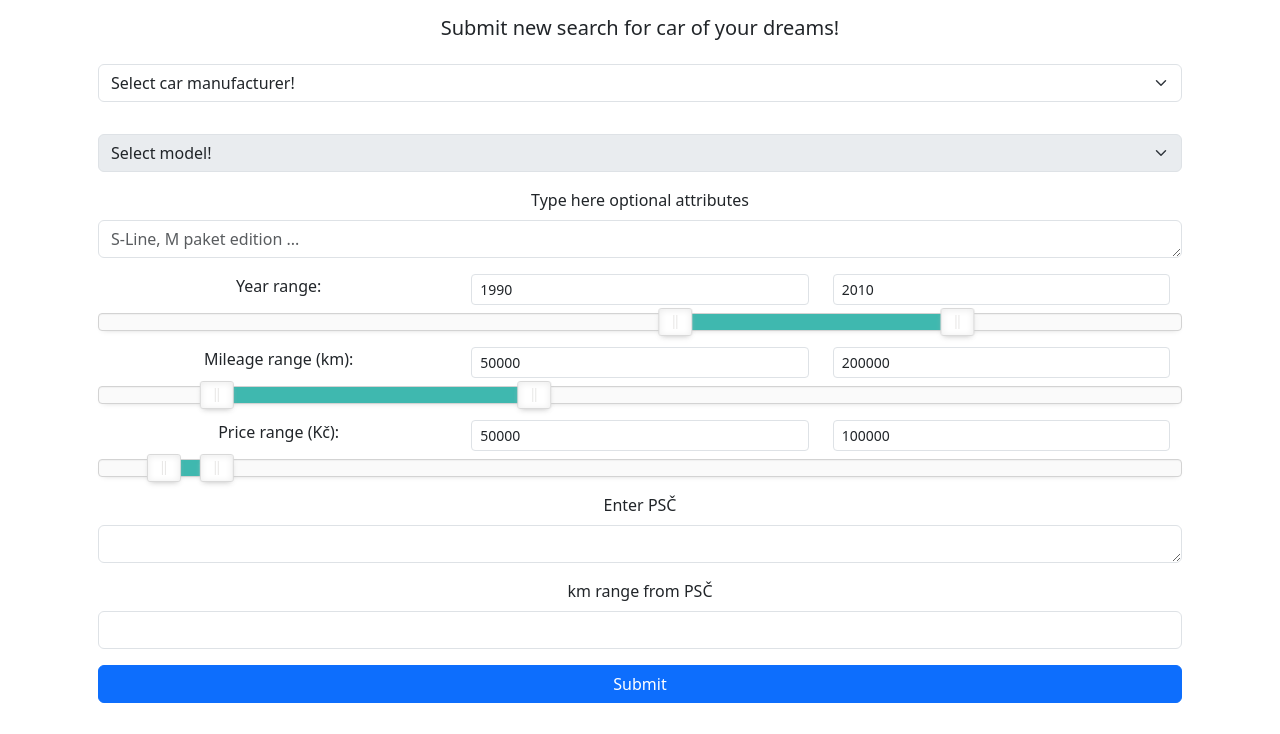
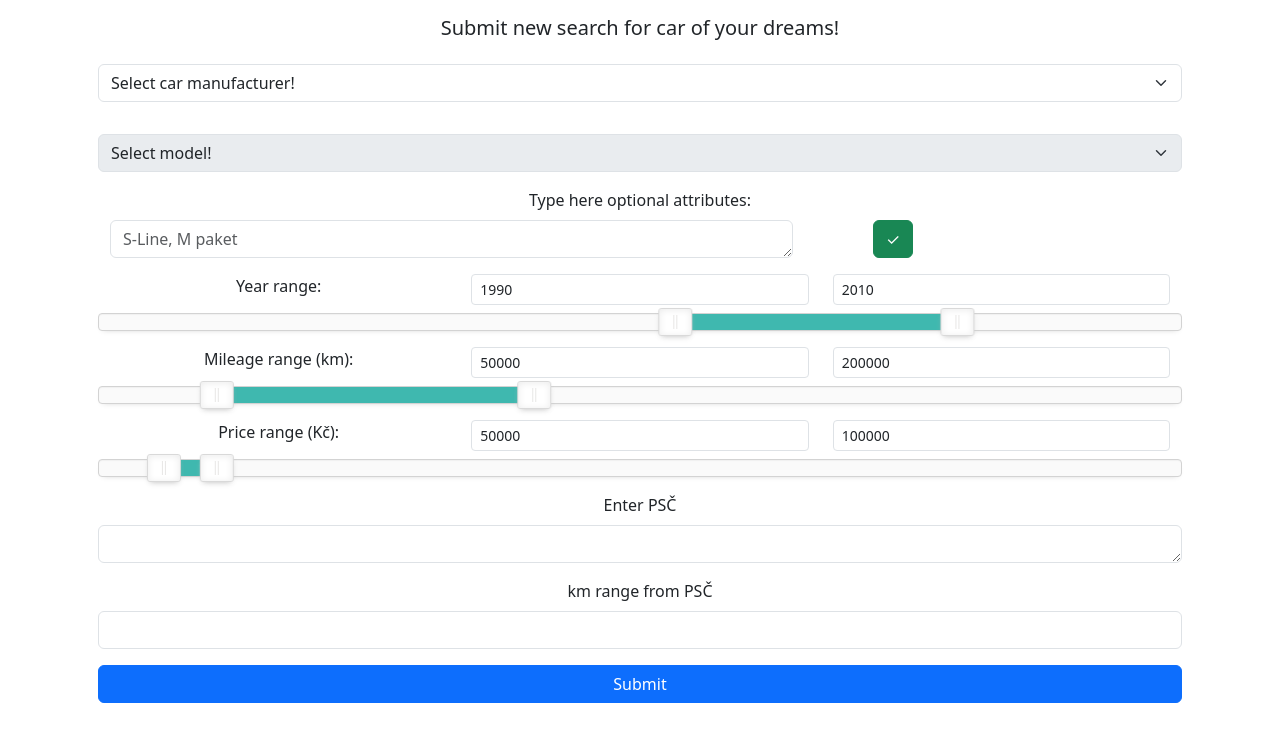
Before and after one commit to kipariss1/czech_out_auto_bot, a FastAPI app: page /create_search in a window 1280 px wide. Shown: the part 66-800 px from the top of the page. Run offline with FastAPI, Linux system fonts and the light colour scheme; data that the repository does not hold is empty.

Commit message:
service commit

```diff
--- a/web-app/templates/create_search.html
+++ b/web-app/templates/create_search.html
@@ -21,8 +21,15 @@
             </select>
         </div>
         <div class="row mx-3 mb-3">
-            <label for="id-attributes" class="form-label">Type here optional attributes</label>
-            <textarea class="form-control" id="id-attributes" rows="1" placeholder="S-Line, M paket edition ..."></textarea>
+            <label for="id-attributes" class="form-label">Type here optional attributes: </label>
+            <div class="row">
+                <div class="col-8">
+                    <textarea class="form-control" id="id-attributes-0" n="0" rows="1" placeholder="S-Line, M paket"></textarea>
+                </div>
+                <div class="col-2">
+                    <button class="btn btn-success" type="button" id="id-attributes-0-submit-btn" n="0">✓</button>
+                </div>
+            </div>
         </div>
         <div class="row mx-3 my-3">
             <label for="id-slider-year" class="form-label">
@@ -99,6 +106,8 @@
     var slider_price = document.getElementById('id-slider-price');
     var input_price_from = document.getElementById('id-input-price-range-from');
     var input_price_to = document.getElementById('id-input-price-range-to');
+    var attributes_idx = 1;
+    var btn_submit_first_attribute = document.getElementById('id-attributes-0-submit-btn');
 
     var list_sliders = [slider_year, slider_mileage, slider_price];
     var list_from = [input_year_from, input_mileage_from, input_price_from];
@@ -143,6 +152,10 @@
         create_slider(slider, list_show[i], list_range[i], 1, list_from[i], list_to[i]);
     })
 
+    function add_new_attribute(event) {
+
+    }
+
 </script>
 
 {% endblock %}
```
Also changed, not shown: 1 other file.
